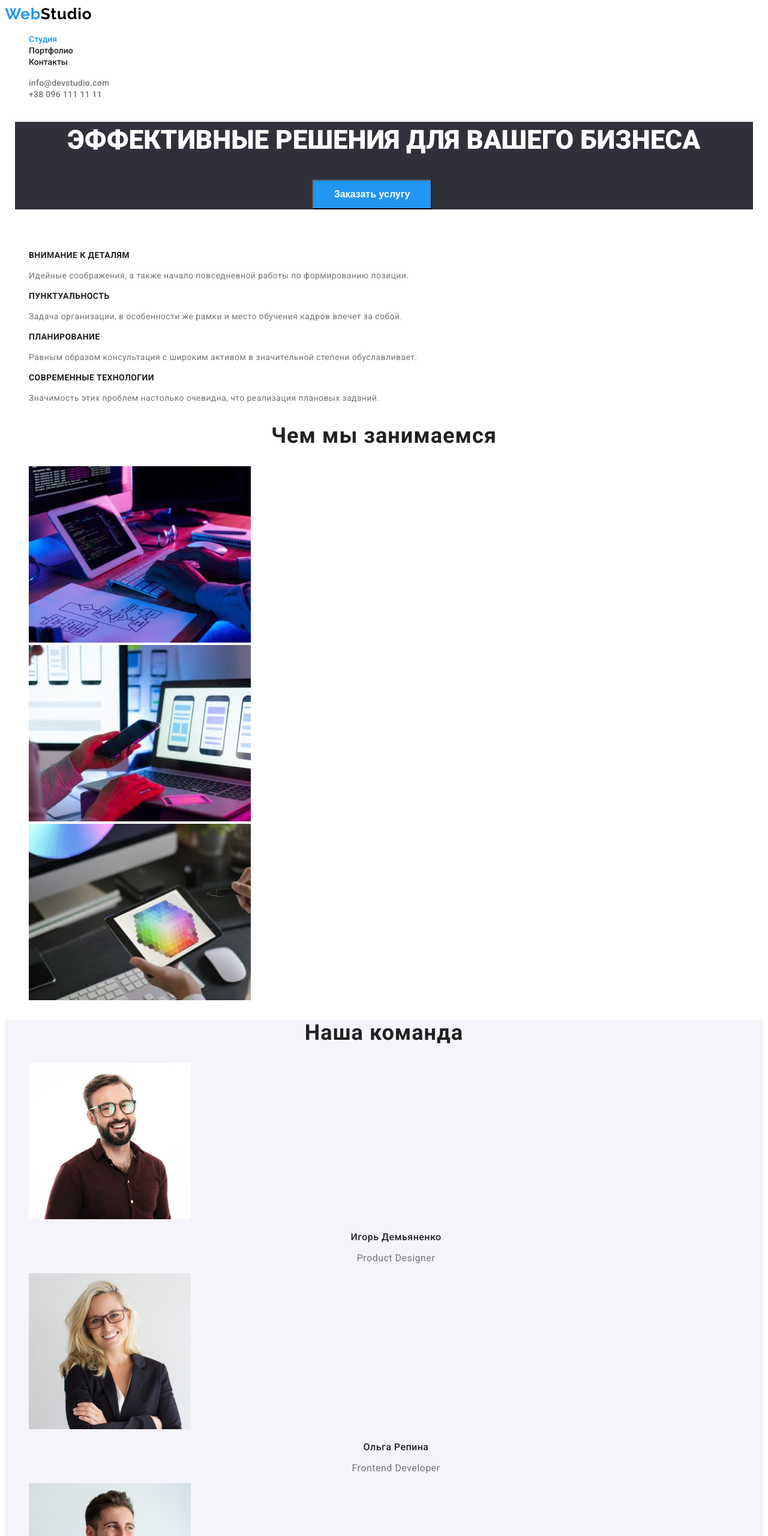
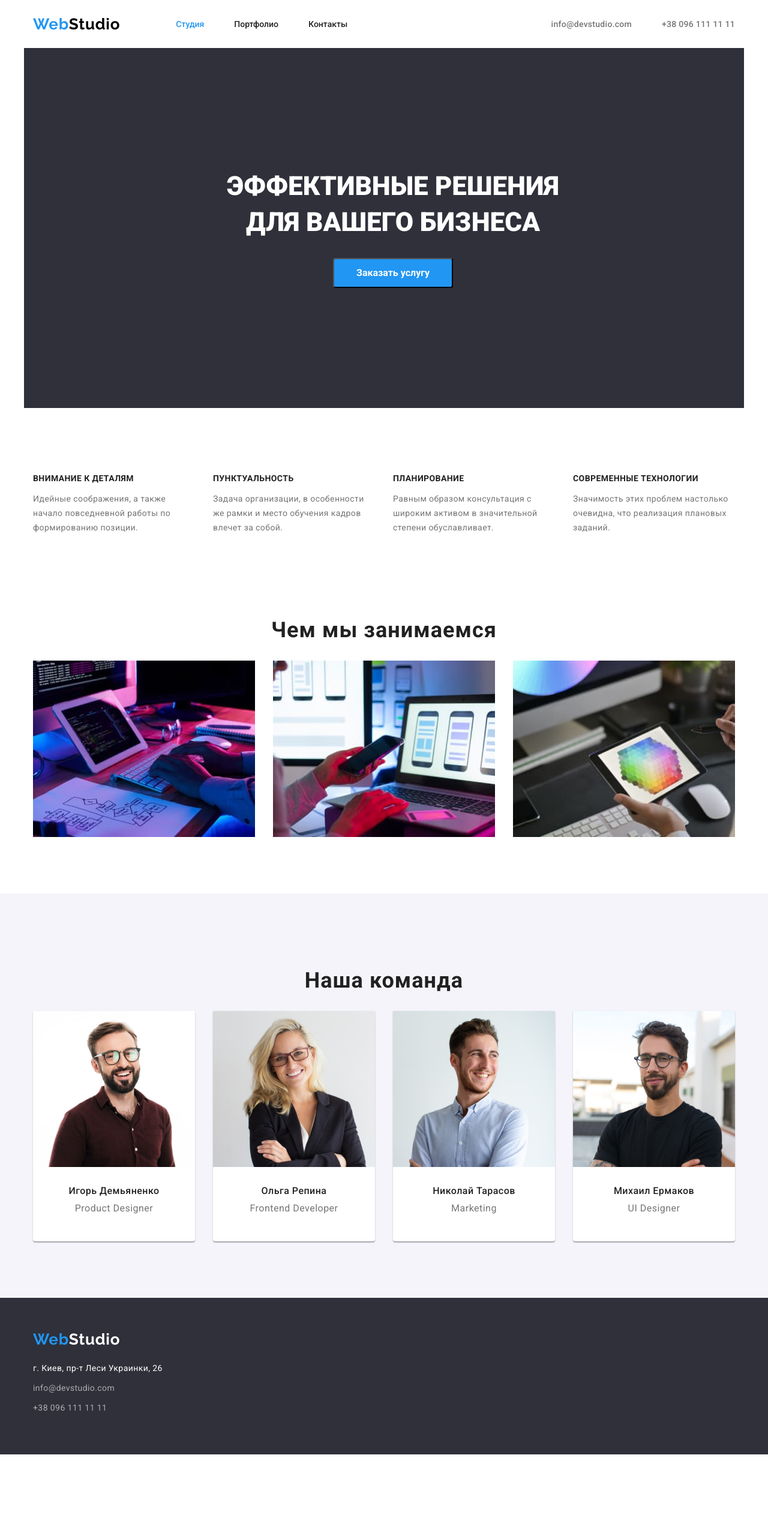
Before and after one commit to Denys7693/goit-markup-hw-03, a plain HTML site: page index.html in a window 1280 px wide. Shown: the top 2560 px of the page at 60% size. After the commit the page ends 2424 px from the top, so only its background shows below. Drawn offline with nearby package versions, Linux system fonts and the light colour scheme.

Commit message:
добавил flex и растояния

```diff
--- a/css/portfolio.css
+++ b/css/portfolio.css
@@ -1,8 +1,38 @@
 .hidden {
-  font-size: 1px;
+  margin: 0;
+  padding: 0;
+  height: 1px;
   color: #fff;
 }
+/* ----------cap---------- */
 
+.cap {
+  border-bottom: 1px solid #ececec;
+}
+/* ----------list-1---------- */
+.portfolio-list-1 {
+  display: flex;
+  padding-top: 94px;
+  padding-left: 280px;
+}
+.portfolio-list-1 .portfolio-list-button:not(:last-child) {
+  margin-right: 8px;
+}
+.but1 {
+  width: 73px;
+}
+.but2 {
+  width: 128px;
+}
+.but3 {
+  width: 145px;
+}
+.but4 {
+  width: 103px;
+}
+.but5 {
+  width: 130px;
+}
 .portfolio-navigation {
   font-family: "Roboto", sans-serif;
   font-weight: 500;
@@ -13,6 +43,9 @@
   color: #212121;
   background-color: #f5f4fa;
   cursor: pointer;
+  border-radius: 4px;
+  border: 1px;
+  transition: 350ms cubic-bezier(0.4, 0, 0.2, 1);
 }
 
 .but-activ {
@@ -25,7 +58,26 @@
   background-color: #2196f3;
   color: #fff;
 }
-/* ----------section---------- */
+/* ----------list-2---------- */
+.portfolio-list-2 {
+  display: flex;
+  flex-wrap: wrap;
+  /* justify-content: space-between; */
+  padding-bottom: 94px;
+}
+.list-2-title {
+  background: #ffffff;
+  border: 1px solid #eeeeee;
+  box-sizing: border-box;
+  margin-top: 34px;
+}
+.portfolio-list-2 .list-2-title:not(3n) {
+  margin-right: 30px;
+}
+
+.port-list2 {
+  padding: 20px 24px;
+}
 .portfolio-title {
   font-family: "Roboto", sans-serif;
   font-weight: bold;
--- a/css/styles.css
+++ b/css/styles.css
@@ -2,6 +2,11 @@ li {
   list-style-type: none;
 }
 
+ul,
+li {
+  margin: 0;
+  padding: 0;
+}
 .container {
   width: 1200px;
   padding-left: 15px;
@@ -21,8 +26,14 @@ body {
   --blue-color: #2196f3;
   --white-color: #ffffff;
 }
-
+img {
+  display: block;
+}
 /* ----------header---------- */
+.head-nav {
+  display: flex;
+  align-items: center;
+}
 .logo {
   font-family: "Raleway", sans-serif;
   font-weight: bold;
@@ -34,12 +45,23 @@ body {
 .logo-color {
   color: var(--blue-color);
 }
+.site-nav {
+  display: flex;
+  margin-left: 93px;
+}
 
+.site-nav .nav-li:not(:last-child),
+.addr-nav .nav-li:not(:last-child) {
+  margin-right: 50px;
+}
 .navigation-list-link {
+  display: block;
   font-weight: 500;
   font-size: 14px;
   line-height: 16px;
   color: #212121;
+  padding-top: 32px;
+  padding-bottom: 32px;
 }
 
 .link-aktive {
@@ -55,6 +77,10 @@ body {
 .navigation-list-link:hover,
 .navigation-list-link:focus {
   color: var(--blue-color);
+}
+.addr-nav {
+  display: flex;
+  margin-left: auto;
 }
 
 .address-mail-tel {
@@ -74,10 +100,14 @@ body {
 /* ----------main---------- */
 .hero-side {
   background-color: #2f303a;
-  justify-content: center;
+  text-align: center;
+  padding-top: 200px;
+  padding-bottom: 200px;
 }
 
 .hero-title {
+  margin-top: 0;
+  margin-bottom: 30px;
   font-weight: 900;
   font-size: 44px;
   line-height: 60px;
@@ -85,14 +115,15 @@ body {
   text-align: center;
 }
 .hero-btn {
+  display: inline-block;
   font-weight: bold;
   font-size: 16px;
   cursor: pointer;
+  border-radius: 4px;
   color: var(--white-color);
   background-color: var(--blue-color);
   width: 200px;
   height: 50px;
-  margin-left: 480px;
 }
 .hero-btn:hover,
 .hero-btn:focus {
@@ -100,6 +131,23 @@ body {
 }
 
 /* ----------section effective-solutions---------- */
+.hidden {
+  margin: 0;
+  padding: 0;
+  height: 1px;
+  color: #fff;
+}
+.solutions {
+  display: flex;
+}
+.solutions .solutions-li {
+  width: 270px;
+  padding-top: 94px;
+}
+.solutions .solutions-li:not(:last-child) {
+  margin-right: 30px;
+}
+
 .about-title {
   font-weight: bold;
   font-size: 14px;
@@ -107,6 +155,7 @@ body {
   letter-spacing: 0.03em;
   text-transform: uppercase;
   color: #212121;
+  margin-bottom: 10px;
 }
 .about-text {
   font-size: 14px;
@@ -116,6 +165,10 @@ body {
 }
 
 /* ----------section whot-do-side---------- */
+.whotdo {
+  padding-top: 94px;
+  padding-bottom: 94px;
+}
 .whotdo-side-title {
   font-weight: bold;
   font-size: 36px;
@@ -123,10 +176,33 @@ body {
   text-align: center;
   letter-spacing: 0.03em;
   color: #212121;
+  margin-bottom: 30px;
 }
+.whotdo-ul {
+  display: flex;
+}
+.whotdo-ul .whotdo-li:not(:last-child) {
+  margin-right: 30px;
+}
+
 /* ----------section our-team---------- */
 .our-team {
+  padding-top: 94px;
+  padding-bottom: 94px;
   background-color: #f5f4fa;
+}
+.our-team-ul {
+  display: flex;
+}
+.our-team-li {
+  background: #ffffff;
+  box-shadow: 0px 1px 3px rgba(0, 0, 0, 0.12), 0px 1px 1px rgba(0, 0, 0, 0.14),
+    0px 2px 1px rgba(0, 0, 0, 0.2);
+  border-radius: 0 0 4px 4px;
+}
+
+.our-team-ul .our-team-li:not(:last-child) {
+  margin-right: 30px;
 }
 
 .masters-title {
@@ -137,6 +213,9 @@ body {
   letter-spacing: 0.03em;
   color: #212121;
 }
+.masters-img {
+  margin-bottom: 30px;
+}
 .masters-h3 {
   font-weight: 500;
   font-size: 16px;
@@ -144,6 +223,8 @@ body {
   text-align: center;
   letter-spacing: 0.03em;
   color: #212121;
+  margin-top: 0;
+  margin-bottom: 10px;
 }
 .masters-p {
   font-size: 16px;
@@ -151,12 +232,16 @@ body {
   text-align: center;
   letter-spacing: 0.03em;
   color: #757575;
+  margin-top: 0;
+  padding-bottom: 30px;
 }
 /* ----------end main---------- */
 
 /* ----------footer---------- */
 .footer {
   background: #2f303a;
+  padding-top: 54px;
+  padding-bottom: 66px;
 }
 
 .footer-logo {
@@ -164,7 +249,12 @@ body {
 }
 .footer-address {
   font-style: normal;
+  padding-top: 20px;
 }
+.contact-ul .contact-li:not(:last-child) {
+  margin-bottom: 9px;
+}
+
 .contakt-map {
   font-size: 14px;
   line-height: 24px;
--- a/index.html
+++ b/index.html
@@ -7,122 +7,135 @@
     <title>Studio</title>
     <link href="https://fonts.googleapis.com/css2?family=Raleway:wght@700&family=Roboto:wght@400;500;700;900&display=swap"
         rel="stylesheet">
+    <link rel="stylesheet" href="https://cdnjs.cloudflare.com/ajax/libs/modern-normalize/1.1.0/modern-normalize.min.css">
     <link rel="stylesheet" href="./css/styles.css">
 </head>
 <body>
 
-    <header>
+    <header >
+        <div class="container head-nav">
             <a class="logo" href="index.html"><span class="logo-color">Web</span>Studio</a>
             <nav>
-           <ul>
-                <li class="">
+                <ul class="site-nav">
+                    <li class="nav-li">
                         <a class="navigation-list-link link-aktive" href="./index.html">Студия</a>
                     </li>
-                <li class="">
+                    <li class="nav-li">
                         <a class="navigation-list-link link-site" href="./portfolio.html">Портфолио</a>
                     </li>
-                <li class="">
+                    <li class="nav-li">
                         <a class="navigation-list-link link-site" href="#">Контакты</a>
                     </li>
                 </ul>
             </nav>
 
-        <ul>
-            <li>
+            <ul class="addr-nav">
+                <li class="nav-li">
                     <a class="address-mail-tel" href="mailto:info@devstudio.com">info@devstudio.com</a>
                 </li>
-            <li>
+                <li class="nav-li">
                     <a class="address-mail-tel" href="tel:+380961111111">+38 096 111 11 11</a>
                 </li>
             </ul>
+        </div>
     </header>
 
     <main>
         <section class="hero-side container">
-            <h1 class="hero-title">ЭФФЕКТИВНЫЕ РЕШЕНИЯ ДЛЯ ВАШЕГО БИЗНЕСА</h1>
+            <div class="container">
+                <h1 class="hero-title">ЭФФЕКТИВНЫЕ РЕШЕНИЯ<br> ДЛЯ ВАШЕГО БИЗНЕСА</h1>
                 <button class="hero-btn" type="button">Заказать услугу</button>
+            </div>
         </section>
 
 
         <section>
-            <h2 style="color: #fff;">ЭФФЕКТИВНЫЕ РЕШЕНИЯ ДЛЯ ВАШЕГО БИЗНЕСА</h2>
-            <ul>
-                <li>
+            <div class="container">
+                <h2 class="hidden">ЭФФЕКТИВНЫЕ РЕШЕНИЯ ДЛЯ ВАШЕГО БИЗНЕСА</h2>
+                <ul class="solutions">
+                    <li class="solutions-li">
                         <h3 class="about-title">Внимание к деталям</h3>
                         <p class="about-text">Идейные соображения, а также начало повседневной работы по формированию позиции.</p>
                     </li>
-                <li>
+                    <li class="solutions-li">
                         <h3 class="about-title">Пунктуальность</h3>
                         <p class="about-text">Задача организации, в особенности же рамки и место обучения кадров влечет за собой.</p>
                     </li>
-                <li>
+                    <li class="solutions-li">
                         <h3 class="about-title">Планирование</h3>
                         <p class="about-text">Равным образом консультация с широким активом в значительной степени обуславливает.</p>
                     </li>
-                <li>
+                    <li class="solutions-li">
                         <h3 class="about-title">Современные технологии</h3>
                         <p class="about-text">Значимость этих проблем настолько очевидна, что реализация плановых заданий.</p>
                     </li>
                 </ul>
+            </div>
         </section>
 
-        <section>
+        <section class="whotdo" >
+            <div class="container ">
                 <h2 class="whotdo-side-title">Чем мы занимаемся</h2>
-            <ul>
-                <li>
+                <ul class="whotdo-ul">
+                    <li class="whotdo-li">
                         <img src="./images/what_are_we_doing/prints.jpg" alt="печатает" width="370">
                     </li>
-                <li>
+                    <li class="whotdo-li">
                         <img src="./images/what_are_we_doing/phone.jpg" alt="держит_смартфон" width="370">
                     </li>
-                <li>
+                    <li class="whotdo-li">
                         <img src="./images/what_are_we_doing/tablet.jpg" alt="держит_планшет" width="370">
                     </li>
                 </ul>
+            </div>
         </section>
 
         <section class="our-team">
+            <div class="container">
                 <h2  class="masters-title">Наша команда</h2>
-            <ul>
-                <li>
-                    <img src="./images/our_teams/igor.jpg" alt="игорь" width="270">
+                <ul  class="our-team-ul">
+                    <li class="our-team-li">
+                        <img class="masters-img" src="./images/our_teams/igor.jpg" alt="игорь" width="270">
                         <h3 class="masters-h3">Игорь Демьяненко</h3>
                         <p class="masters-p">Product Designer</p>
                     </li>
-                <li>
-                    <img src="./images/our_teams/olga.jpg" alt="ольга" width="270">
+                    <li class="our-team-li">
+                        <img class="masters-img" src="./images/our_teams/olga.jpg" alt="ольга" width="270">
                         <h3 class="masters-h3">Ольга Репина</h3>
                         <p class="masters-p">Frontend Developer</p>
                     </li>
-                <li>
-                    <img src="./images/our_teams/kolya.jpg" alt="николай" width="270">
+                    <li class="our-team-li">
+                        <img class="masters-img" src="./images/our_teams/kolya.jpg" alt="николай" width="270">
                         <h3 class="masters-h3">Николай Тарасов</h3>
                         <p class="masters-p">Marketing</p>
                     </li>
-                <li>
-                    <img src="./images/our_teams/misha.jpg" alt="михаил" width="270">
+                    <li class="our-team-li">
+                        <img class="masters-img" src="./images/our_teams/misha.jpg" alt="михаил" width="270">
                         <h3 class="masters-h3">Михаил Ермаков</h3>
                         <p class="masters-p">UI Designer</p>
                     </li>
                 </ul>
+            </div>
         </section>
     </main>
 
     <footer class="footer">
+        <div class="container">
             <a class="logo footer-logo" href="index.html"><span class="logo-color">Web</span>Studio</a>
             <address class="footer-address">
-            <ul>
-                <li>
+                <ul class="contact-ul">
+                    <li class="contact-li">
                         <a class="contakt-map" target="_blank" rel="noopener noreferrer" href="https://goo.gl/maps/wR99okczSyNezgBh6">г. Киев, пр-т Леси Украинки, 26</a>
                     </li>
-                <li>
+                    <li class="contact-li">
                         <a class="contakt-mail-tel" href="mailto:info@devstudio.com">info@devstudio.com</a>
                     </li>
-                <li>
+                    <li class="contact-li">
                         <a class="contakt-mail-tel" href="tel:+380961111111">+38 096 111 11 11</a>
                     </li>
                 </ul>
             </address>
+        </div>
     </footer>
 </body>
 </html>
```
Also changed, not shown: portfolio.html (+66 -40 lines). Lines whose indentation alone changed are shown as unchanged.
